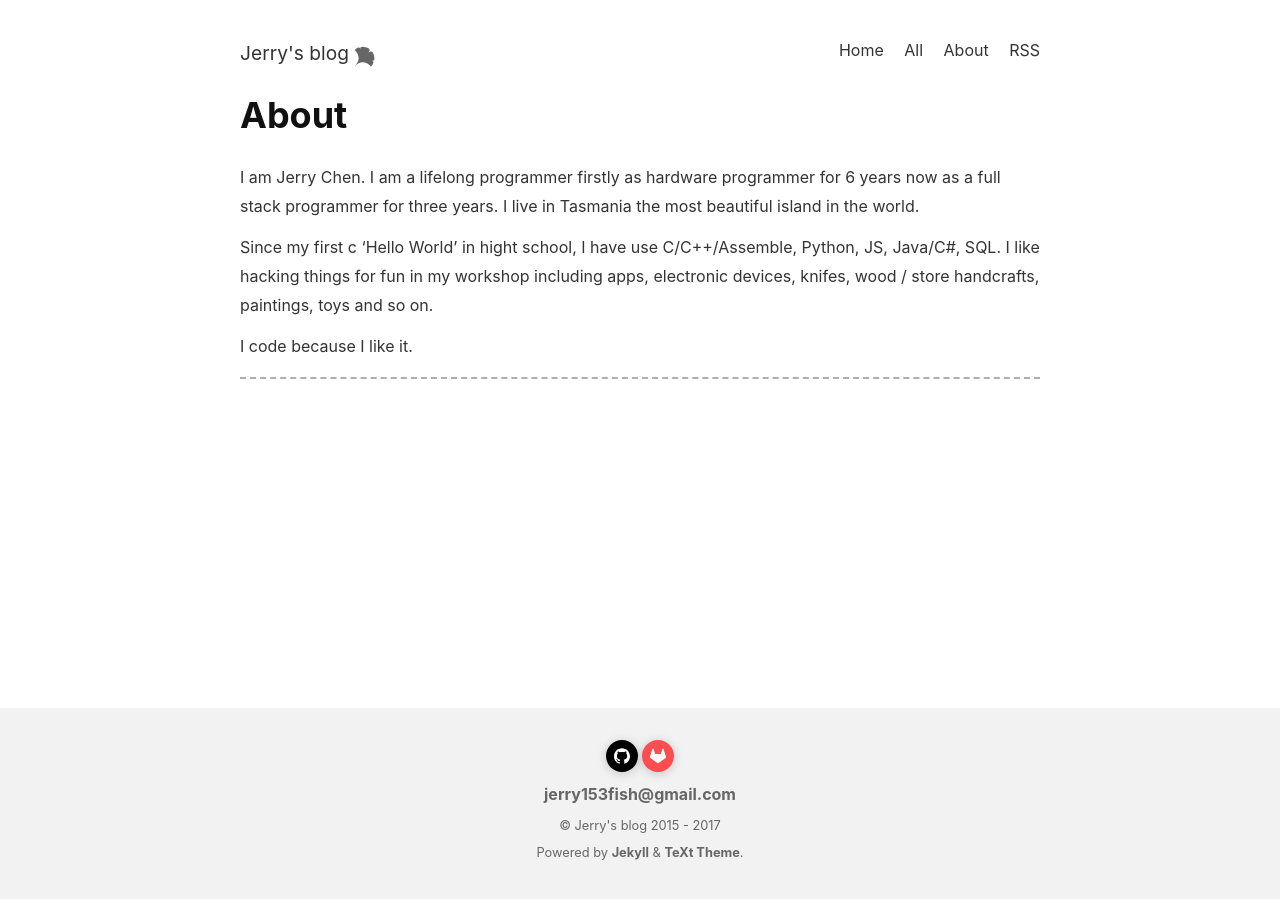
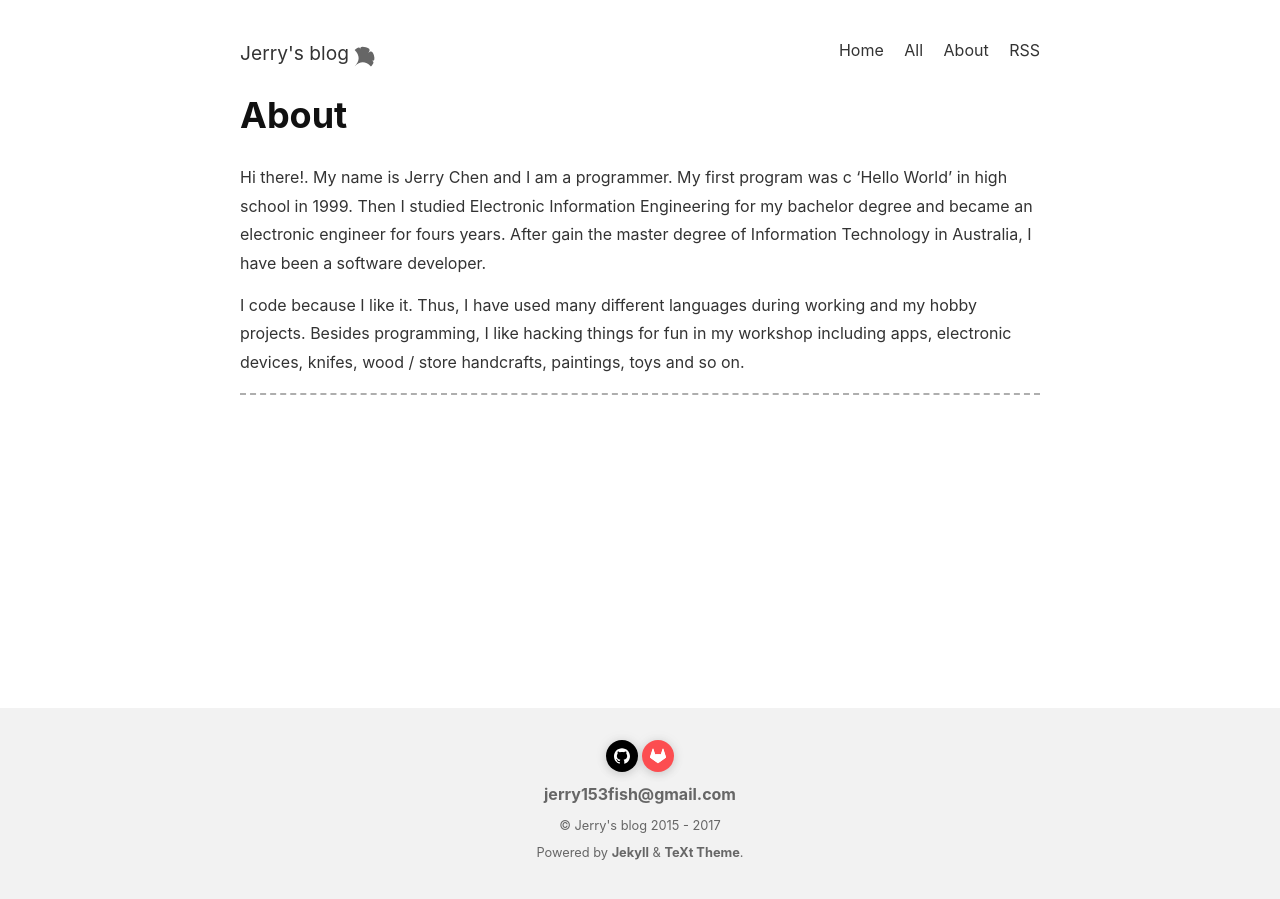
Before and after one commit to jerry153fish/jerry153fish.github.io, a Jekyll site: the page built from about.md, in a window 1280 px wide. Built offline with Jekyll 4.4.1, drawn with Linux system fonts in a browser that asks for light colours; nearby versions of some CDN libraries; comment, search, counter and statistics services are not loaded.

```diff
--- a/about.md
+++ b/about.md
@@ -4,11 +4,10 @@ title: About
 key: page-about
 ---
 
-I am Jerry Chen. I am a lifelong programmer firstly as hardware programmer for 6 years now as a full stack programmer for three years. I live in Tasmania the most beautiful island in the world.
+Hi there!. My name is Jerry Chen and I am a programmer. My first program was c 'Hello World' in high school in 1999. Then I studied Electronic Information Engineering for my bachelor degree and became an electronic engineer for fours years. After gain the master degree of Information Technology in Australia, I have been a software developer.
 
-Since my first c 'Hello World' in hight school, I have use C/C++/Assemble, Python, JS, Java/C#, SQL. I like hacking things for fun in my workshop including apps, electronic devices, knifes, wood / store handcrafts, paintings, toys and so on.
+I code because I like it. Thus, I have used many different languages during working and my hobby projects. Besides programming, I like hacking things for fun in my workshop including apps, electronic devices, knifes, wood / store handcrafts, paintings, toys and so on.
 
-I code because I like it.
 
 ----
 
```
Also changed, not shown: au_toilets_finder_privacy_policy.md (added, +62 -0 lines).
